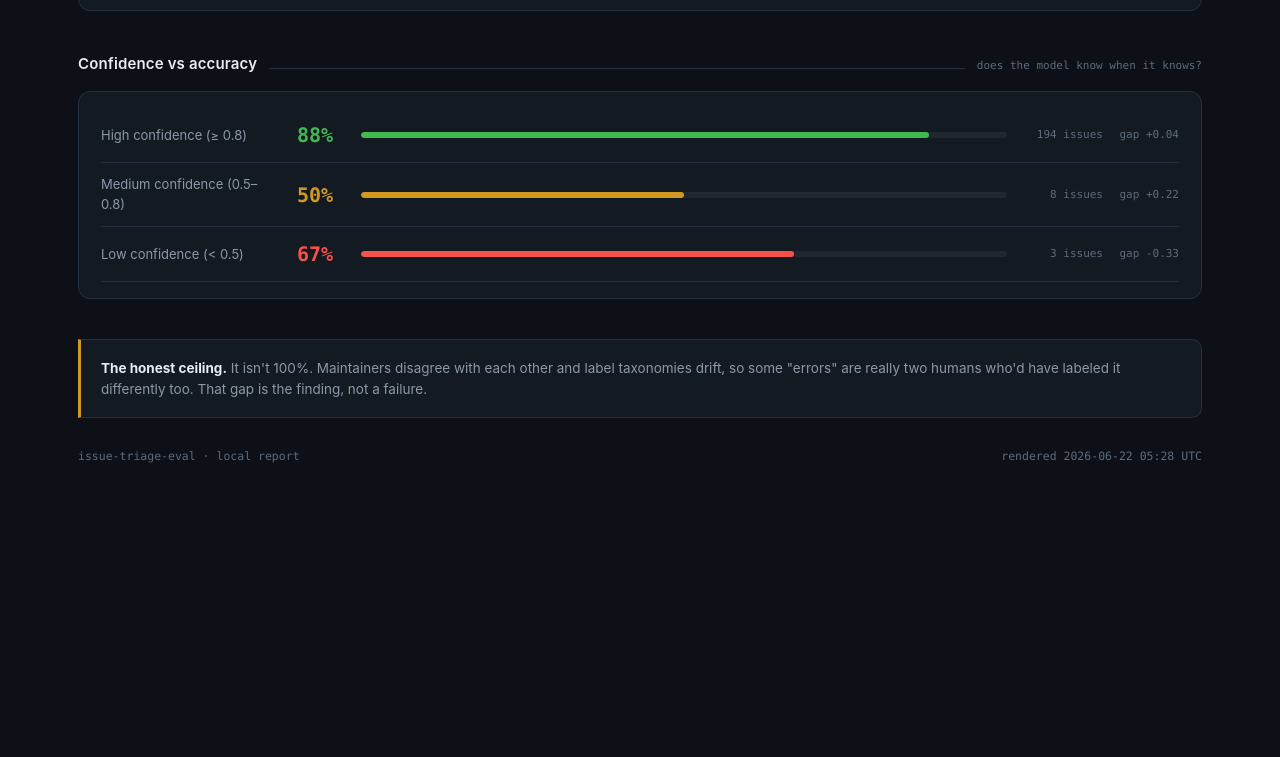
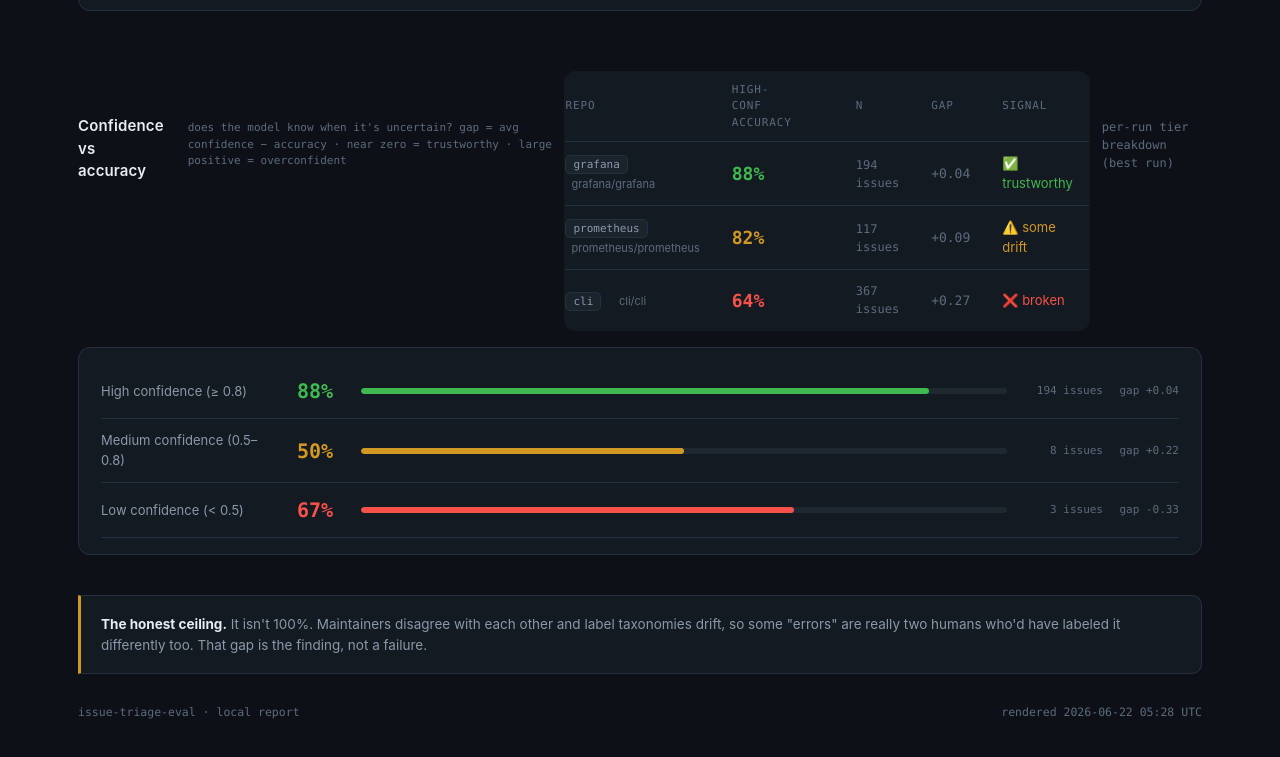
Before and after one commit to dagolovach/issue-triage-eval, a plain HTML site: page web/index.html in a window 1280 px wide. Shown: the part 2114-2871 px from the top of the page. Before the commit the page ends 2659 px from the top, so only its background shows below. Drawn offline with Linux system fonts and the light colour scheme.

Commit message:
Add per-repo calibration comparison table to dashboard

```diff
--- a/web/index.html
+++ b/web/index.html
@@ -628,7 +628,9 @@
         <div class="sec" id="confSec" style="display:none">
           <h2>Confidence vs accuracy</h2>
           <div class="rule"></div>
-          <span class="meta">does the model know when it knows?</span>
+          <span class="meta">does the model know when it's uncertain? gap = avg confidence − accuracy · near zero = trustworthy · large positive = overconfident</span>
+          <div id="confRepoHost" style="margin-top:18px"></div>
+          <div style="margin-top:22px;font-size:12px;color:var(--ink-faint);font-family:var(--mono)">per-run tier breakdown (best run)</div>
         </div>
         <div id="confHost"></div>
 
@@ -840,6 +842,54 @@
         return x == null ? "—" : x.toFixed(2);
       }
 
+      function renderCalibrationByRepo(byRepo) {
+        const rows = Object.values(byRepo).sort((a, b) => {
+          const ga = a.confidence_tiers?.high?.calibration_gap ?? 999;
+          const gb = b.confidence_tiers?.high?.calibration_gap ?? 999;
+          return ga - gb;
+        }).map(s => {
+          const ct = s.confidence_tiers;
+          if (!ct?.high?.n) return "";
+          const acc = ct.high.accuracy != null ? (ct.high.accuracy * 100).toFixed(0) + "%" : "—";
+          const gap = ct.high.calibration_gap != null ? ct.high.calibration_gap : null;
+          const gapStr = gap != null ? (gap >= 0 ? "+" : "") + gap.toFixed(2) : "—";
+          let signalLabel, signalColor;
+          if (gap == null)       { signalLabel = "—";           signalColor = "var(--ink-faint)"; }
+          else if (gap <= 0.05)  { signalLabel = "✅ trustworthy"; signalColor = "var(--good)"; }
+          else if (gap <= 0.15)  { signalLabel = "⚠️ some drift"; signalColor = "var(--warn)"; }
+          else                   { signalLabel = "❌ broken";      signalColor = "var(--bad)"; }
+          const barW = Math.round((ct.high.accuracy || 0) * 100);
+          const barColor = gap == null ? "var(--ink-faint)" : gap <= 0.05 ? "var(--good)" : gap <= 0.15 ? "var(--warn)" : "var(--bad)";
+          return `<tr>
+            <td style="padding:12px 16px 12px 0;font-size:13px">
+              <span class="repo-tag">${s.repo.split("/")[1] || s.repo}</span>
+              <span style="font-size:11px;color:var(--ink-faint);margin-left:6px">${s.repo}</span>
+            </td>
+            <td style="padding:12px 16px;font-family:var(--mono);font-size:18px;font-weight:600;color:${barColor}">${acc}</td>
+            <td style="padding:12px 16px;width:180px">
+              <div style="height:5px;background:var(--grid);border-radius:3px;overflow:hidden">
+                <div style="width:${barW}%;height:100%;background:${barColor};border-radius:3px"></div>
+              </div>
+            </td>
+            <td style="padding:12px 16px;font-family:var(--mono);font-size:12px;color:var(--ink-faint)">${ct.high.n} issues</td>
+            <td style="padding:12px 16px;font-family:var(--mono);font-size:13px;color:var(--ink-faint)">${gapStr}</td>
+            <td style="padding:12px 16px;font-size:13px;color:${signalColor}">${signalLabel}</td>
+          </tr>`;
+        }).join("");
+        document.getElementById("confRepoHost").innerHTML =
+          `<table style="width:100%;border-collapse:collapse;background:var(--panel);border:1px solid var(--line);border-radius:12px;overflow:hidden">
+            <thead><tr style="border-bottom:1px solid var(--line)">
+              <th style="padding:10px 16px 10px 0;text-align:left;font-size:11px;color:var(--ink-faint);font-family:var(--mono);letter-spacing:0.08em">REPO</th>
+              <th style="padding:10px 16px;text-align:left;font-size:11px;color:var(--ink-faint);font-family:var(--mono);letter-spacing:0.08em">HIGH-CONF ACCURACY</th>
+              <th style="padding:10px 16px;text-align:left;font-size:11px;color:var(--ink-faint);font-family:var(--mono);letter-spacing:0.08em"></th>
+              <th style="padding:10px 16px;text-align:left;font-size:11px;color:var(--ink-faint);font-family:var(--mono);letter-spacing:0.08em">N</th>
+              <th style="padding:10px 16px;text-align:left;font-size:11px;color:var(--ink-faint);font-family:var(--mono);letter-spacing:0.08em">GAP</th>
+              <th style="padding:10px 16px;text-align:left;font-size:11px;color:var(--ink-faint);font-family:var(--mono);letter-spacing:0.08em">SIGNAL</th>
+            </tr></thead>
+            <tbody>${rows}</tbody>
+          </table>`;
+      }
+
       function renderConfidence(best) {
         const ct = best.confidence_tiers;
         if (!ct) return;
@@ -1033,6 +1083,7 @@
         document.getElementById("cmTitle").textContent =
           `${best.model} · ${best.repo}`;
 
+        renderCalibrationByRepo(byRepo);
         renderConfidence(best);
 
         document.getElementById("genAt").textContent =
```
